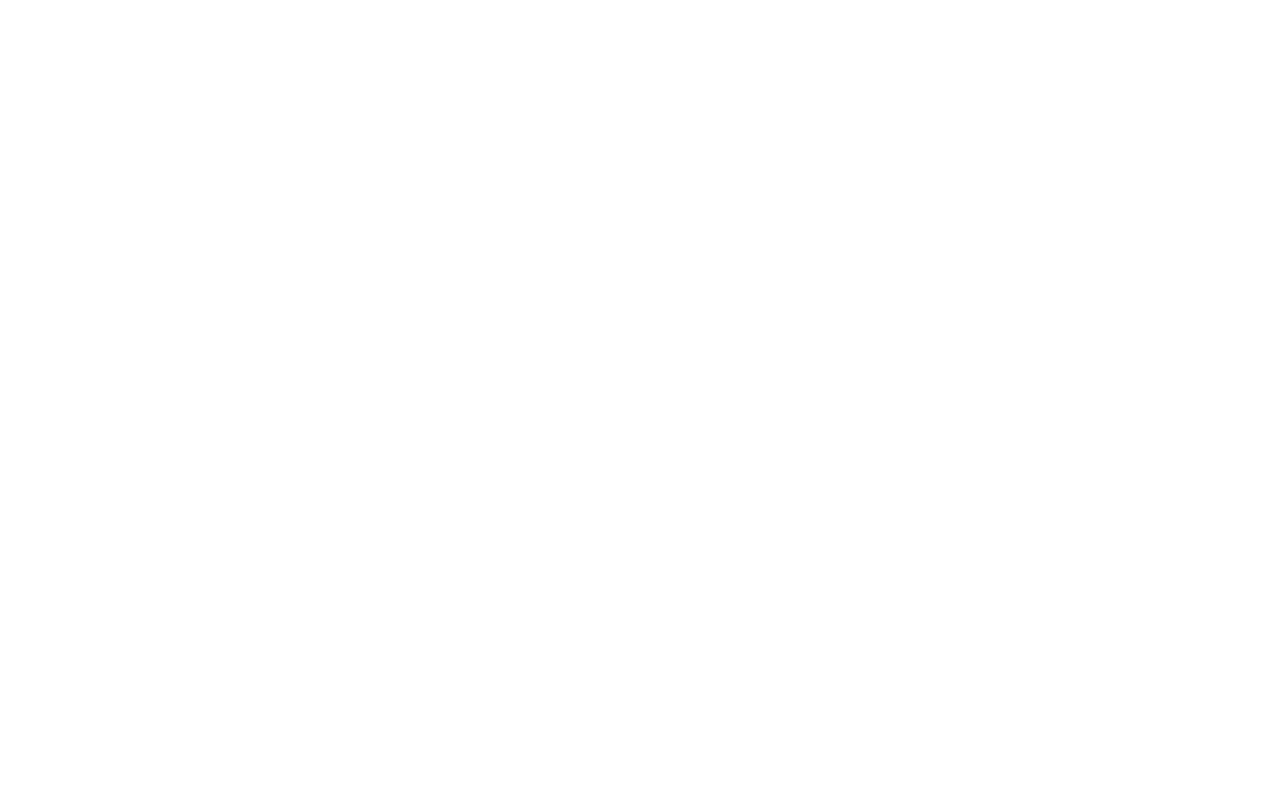
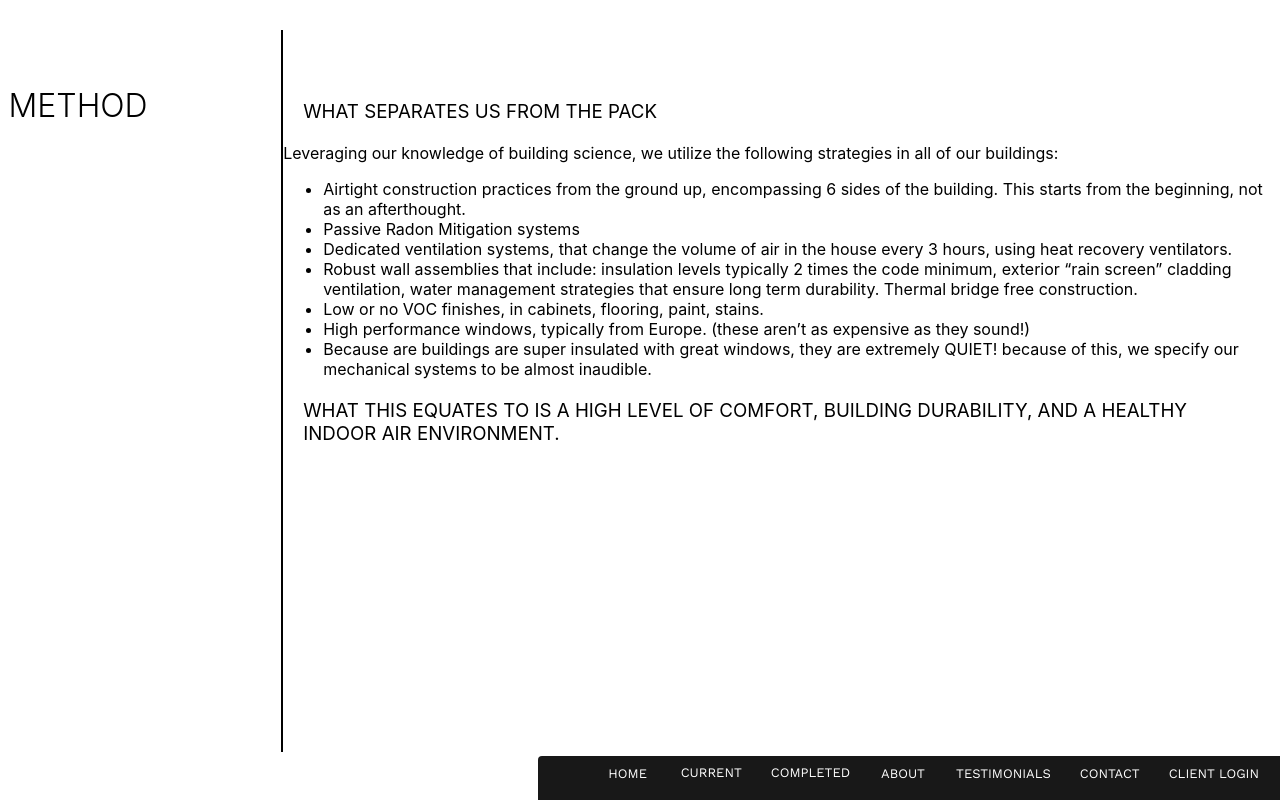
Before and after one commit to grizzCode/builder, a React (Create React App) app: page /method in a window 1280 px wide. Built offline with nearby package versions, Linux system fonts and the light colour scheme.

Commit message:
added project descriptions

```diff
--- a/public/index.html
+++ b/public/index.html
@@ -4,7 +4,9 @@
     <meta charset="utf-8" />
     <link rel="icon" href="%PUBLIC_URL%/mountain-48.ico" />
     <link rel="stylesheet" href="https://fonts.googleapis.com/css?family=Roboto:300,400,500,700&display=swap" />
-    <link href="https://fonts.googleapis.com/css2?family=Work+Sans:wght@300;400;700&display=swap" rel="stylesheet">    <meta name="viewport" content="width=device-width, initial-scale=1" />
+    <link href="https://fonts.googleapis.com/css2?family=Work+Sans:wght@300;400;700&display=swap" rel="stylesheet">
+    <link href="https://fonts.googleapis.com/css2?family=Montserrat:wght@300&display=swap" rel="stylesheet">
+   <meta name="viewport" content="width=device-width, initial-scale=1" />
     <meta name="theme-color" content="#000000" />
     <meta
       name="Park City Passive House Builder"
--- a/src/App.js
+++ b/src/App.js
@@ -2,9 +2,9 @@
 import './App.css';
 import { BrowserRouter, Switch, Route } from 'react-router-dom'
 import Home from './components/Home'
-import Process from './components/Process'
 import About from './components/About'
-import Green_Building from './components/Green_Building';
+import Method from './components/Method';
+import Associates from './components/Associates';
 import Testimonials from './components/Testimonials'
 import Contact from './components/Contact'
 import CurrentProject from './components/Current_Project';
@@ -18,10 +18,9 @@
     <BrowserRouter>
       <Switch>
           <Route exact path="/" component={Home}/>
-          <Route exact path="/process" component={Process}/>
           <Route exact path="/about" component={About}/>
           <Route exact path="/contact_us" component={Contact}/>
-          <Route exact path="/green-building" component={Green_Building}/>
+          <Route exact path="/method" component={Method}/>
           <Route exact path="/pineridge">
             <CurrentProject name="PINERIDGE" image={PineridgeImg} />
           </Route>
@@ -29,26 +28,27 @@
             <CurrentProject name="ROBERTSON" image={RobertsonImg} />
           </Route>
           <Route exact path="/testimonials" component={Testimonials}/>
+          <Route exact path="/associates" component={Associates}/>
           <Route exact path="/canyon">
-            <CompletedProject name="CANYON" images={canyon_images}/>
+            <CompletedProject name="PINERIDGE" images={pineridge_images} description={pineridge_description} specs={pineridge_specs}/>
           </Route>
           <Route exact path="/stagecoach">
-            <CompletedProject name="STAGECOACH" images={stagecoach_images}/>
+            <CompletedProject name="STAGECOACH" images={stagecoach_images} description={stagecoach_description} specs={stagecoach_specs}/>
           </Route>
           <Route exact path="/hitching_post">
-            <CompletedProject name="HITCHING POST" images={hitching_post_images}/>
+            <CompletedProject name="HITCHING POST" images={hitching_post_images} description={hitching_post_description} specs={hitching_post_specs}/>
           </Route>
           <Route exact path="/sterlingwood">
-            <CompletedProject name="STERLINGWOOD" images={sterlingwood_images}/>
+            <CompletedProject name="STERLINGWOOD" images={sterlingwood_images} description={sterlingwood_description} specs={sterlingwood_specs}/>
           </Route>
           <Route exact path="/interlaken">
-            <CompletedProject name="INTERLAKEN" images={interlaken_images}/>
+            <CompletedProject name="INTERLAKEN" images={interlaken_images} description={interlaken_description} specs={interlaken_specs}/>
           </Route>
           <Route exact path="/meadows">
-            <CompletedProject name="MEADOWS PASSIVE HOUSE" images={meadows_images}/>
+            <CompletedProject name="MEADOWS PASSIVE HOUSE" images={meadows_images} description={meadows_description} specs={meadows_specs}/>
           </Route>
           <Route exact path="/maple">
-            <CompletedProject name="MAPLE PASSIVE HOUSE" images={maple_images}/>
+            <CompletedProject name="MAPLE PASSIVE HOUSE" images={maple_images} description={maple_description} specs={maple_specs}/>
           </Route>
       </Switch>
     </BrowserRouter>
@@ -58,8 +58,28 @@
 export default App;
 
 
+const pineridge_description = "The was our first of many projects with Park City Design+Build . Dift Design was responsible for this plan, with Klima Architecture now being the other part of the company previously known as PCDB."
 
-const canyon_images = [
+const pineridge_specs = (
+<>
+<p>Architect: Park City Design+Build: Andrew Foster (now Drift Design)</p>
+<a href="https://www.driftdesignstudio.co/">https://www.driftdesignstudio.co/</a>
+<p>Interior design by clients and T&T</p>
+<ul>
+  <p>3000 SF</p>
+  <p>Completed February 2018</p>
+  <p>17 month timeline including a 4-1/2 month winter shutdown</p>
+  <p>Zola European windows</p>
+  <p>Mitsubishi ducted heat pump system</p>
+  <p>Extensive board form concrete, performed in-house </p>
+  <p>Pine Tar siding finish</p>
+  <p>Solar PV system</p>
+  <p>2 x 8 Double stud wall with 3” continuous exterior insulation</p>
+</ul>
+</>
+)
+
+const pineridge_images = [
   {
     original: 'https://res.cloudinary.com/grizzcode-llc/image/upload/v1595522837/T%20AND%20T%20BUILDERS/Canyon%20Dr/6960Canyon_DR_68_rxsh8w.jpg',
   },
@@ -133,6 +153,27 @@
     original: 'https://res.cloudinary.com/grizzcode-llc/image/upload/v1595522813/T%20AND%20T%20BUILDERS/Canyon%20Dr/6960Canyon_DR_7_apcco3.jpg',
   },
 ];
+
+const stagecoach_description = "This project was built for a wonderful couple and their German Shepherd."
+
+const stagecoach_specs = (
+<>
+<p>Architect: Park City Design+Build : Chris Price</p>
+<a href="http://klimaarchitecture.com/">http://klimaarchitecture.com</a>
+<p>Interior design by clients and T&T</p>
+<ul>
+  <p>3006 SF House</p>
+  <p>936 sf garage</p>
+  <p>Main level living</p>
+  <p>Wine room, utilizing only the earth for conditioning</p>
+  <p>This space maintains 50 degrees year round!</p>
+  <p>12” double Stud wall construction</p>
+  <p>Zola European windows</p>
+  <p>Solar PV system</p>
+  <p>Completed February 2020 (17 month timeline, including a 4 month winter shutdown)</p>
+</ul>
+</>
+)
 
 const stagecoach_images = [
   {
@@ -353,6 +394,24 @@
   },
 ];
 
+const hitching_post_description = "These clients have become great friends!"
+
+const hitching_post_specs = (
+  <>
+  <p>Architect: Brach Design </p>
+  <a href="https://www.brachdesign.com/">https://www.brachdesign.com/</a>
+  <p>Interior design by clients and T&T</p>
+  <ul>
+    <p>3000 SF</p>
+    <p>Completed April 2016</p>
+    <p>11 month construction timeline</p>
+    <p>2x6 wall assembly with 3” exterior foam</p>
+    <p>Alpen High Performance Windows</p>
+    <p>Hydronic baseboard heating  / DHW combi system</p>
+  </ul>
+  </>
+  )
+
 const hitching_post_images = [
   {
     original: 'https://res.cloudinary.com/grizzcode-llc/image/upload/v1595883232/T%20AND%20T%20BUILDERS/Hitching%20Post%20Dr/_JAH9073_swwwns.jpg',
@@ -514,6 +573,19 @@
     original: 'https://res.cloudinary.com/grizzcode-llc/image/upload/v1595883329/T%20AND%20T%20BUILDERS/Hitching%20Post%20Dr/_JAH8893_czifwj.jpg',
   },
 ];
+
+const sterlingwood_description = "Floor plan revisions and layout by T&T, interior design by Alder & Tweed"
+
+const sterlingwood_specs = (
+<>
+  <p>This was a 3000 SF condo remodel for friends that happen to live out of the country. </p>
+  <p> The online collaboration was a another great example of clients trusting in us to see their vision (or dreams!) through to the end.</p>
+  <p>We completely “gutted” the interior to the studs, stripped all of the mechanicals and started over. Where this may
+    seem wasteful, the project was built in the early 80’s, and built poorly at that. The upper level was hot in
+    the summer, the lower level was an ice box in the winter, and they never had enough hot water. We delivered on
+    redesigning these systems and other to create another comfortable / healthy project that they love.</p>
+</>
+)
 
 const sterlingwood_images = [
   {
@@ -764,6 +836,23 @@
   },
 ];
 
+const interlaken_description = "This project was built for a friend on the site of an old cabin that was built in the 70’s."
+
+const interlaken_specs = (
+  <>
+  <p>Architect: Park City Design+Build: Andrew Foster (now Drift Design)</p>
+  <a href="https://www.driftdesignstudio.co/">https://www.driftdesignstudio.co/</a>
+  <ul>
+    <p>2154 SF House</p>
+    <p>1700 SF Garage!</p>
+    <p>809 SF of deck space to maximize outdoor living!</p>
+    <p>2 x 8 double stud wall construction</p>
+    <p>Completed January 2019. (9 month construction process)</p>
+  </ul>
+  </>
+  )
+
+
 const interlaken_images = [
   {
     original: 'https://res.cloudinary.com/grizzcode-llc/image/upload/v1595956726/T%20AND%20T%20BUILDERS/Jungfrau%20Hill%20Rd/272JungfrauHillRD_66_krdupe.jpg',
@@ -938,6 +1027,29 @@
   },
 ];
 
+const meadows_description = "This is the first fully certified Passive House in the city of Park City. (the first in Summit County is owned by T&T!) This project was constructed for a family from Northern California who is conscious about their overall environmental impact."
+
+const meadows_specs = (
+  <>
+  <p>Architect: Park City Design+Build : Chris Price</p>
+  <a href="http://klimaarchitecture.com/">http://klimaarchitecture.com</a>
+  <p>Interior design by J2 , Julie Chahine</p>
+  <p>This project team was a great example of enjoyable building experience!</p>
+  <ul>
+    <p>5000 SF</p>
+    <p>12” double stud wall, with 3” continuous exterior insulation </p>
+    <p>Lumos solar canopies over decks, with additional solar PV on upper roof</p>
+    <p>All electric, truly net zero!</p>
+    <p>Heat pump heating and cooling</p>
+    <p>Zehnder HRV ventilation system</p>
+    <p>Glo European windows</p>
+    <p>Sanden heat pump water heater (first in Utah)</p>
+    <p>Delta Millworks Sho-sugi-ban siding</p>
+    <p>Completed August 2019 (15 month construction process)</p>
+  </ul>
+  </>
+  )
+
 const meadows_images = [
   {
     original: 'https://res.cloudinary.com/grizzcode-llc/image/upload/v1595907375/T%20AND%20T%20BUILDERS/Thorjussen/Meadows_Dr_PC-9_dbnjr8.jpg',
@@ -1049,6 +1161,26 @@
   },
 ];
 
+const maple_description = "This was the first certified passive house in Summit county, built and occupied by Travis and Tammy of T and T Mountain Builders."
+
+const maple_specs = (
+  <>
+  <p>Designed by Travis and Tammy</p>
+  <p>Passive house consulting by Dave Brach</p>
+  <ul>
+    <p>Completed November 2014</p>
+    <p>5 month construction timeline (whew!)</p>
+    <p>2350 SF</p>
+    <p>All electric</p>
+    <p>Solar Thermal domestic hot water</p>
+    <p>Solar PV</p>
+    <p>Net Zero</p>
+    <p>Zola European windows</p>
+    <p>Zehnder HRV ventilation</p>
+  </ul>
+  </>
+  )
+
 const maple_images = [
   {
     original: 'https://res.cloudinary.com/grizzcode-llc/image/upload/v1596668610/T%20AND%20T%20BUILDERS/Maple/Screen_Shot_2020-08-05_at_5.02.19_PM_y2ze1h.png',
--- /dev/null
+++ b/src/components/Associates.js
@@ -0,0 +1,64 @@
+import React from 'react'
+import Menu from './Menu'
+import styled from 'styled-components'
+
+export default function Associates() {
+
+  return(
+    <>
+      <Menu/>
+      <StyledDiv>
+        <HeaderDiv>
+        <StyledHeader>ASSOCIATES</StyledHeader>
+        </HeaderDiv>
+        <StyledText>
+          <StyledH4>Associates</StyledH4>
+
+        </StyledText>
+
+      </StyledDiv>
+    </>
+  )
+}
+
+const StyledText = styled.div`
+  margin: auto;
+  height: 84vh;
+  width: 78%;
+  margin-top: 50px;
+  overflow: scroll;
+`
+
+const StyledHeader = styled.h1`
+  font-family: inherit;
+  font-weight: 300;
+  margin-top: 20%;
+  margin-left: 3%;
+`
+
+const StyledDiv = styled.div`
+  display: flex;
+  justify-content: center
+  width: 100%;
+  height: 1vm;
+  margin-top: 30px;
+`
+
+const HeaderDiv = styled.div`
+  border-right: 2px solid black;
+  width: 22%;
+`
+
+const StyledP = styled.p`
+  font-family: inherit;
+  font-weight: 300;
+  margin: 20px;
+  color: inherit;
+`
+
+const StyledH4 = styled.h3`
+  font-family: inherit;
+  text-transform: uppercase;
+  font-weight: 400;
+  margin: 20px;
+`
--- a/src/components/Completed_Project.js
+++ b/src/components/Completed_Project.js
@@ -11,7 +11,11 @@
       <Menu/>
       <StyledDiv>
         <HeaderDiv>
-        <StyledHeader>{props.name}</StyledHeader>
+          <StyledHeader>{props.name}</StyledHeader>
+          <StyledList>
+            <StyledList>{props.description}</StyledList>
+            <StyledList>{props.specs}</StyledList>
+          </StyledList>
         </HeaderDiv>
         <GalleryDiv>
           <Gallery images={props.images}/>
@@ -26,13 +30,14 @@
   height: 80vh;
   width: 78vw;
   overflow: hidden;
-
 `
 
 const StyledHeader = styled.h1`
   font-family: inherit;
   font-weight: 300;
-  margin-top: 20%;
+  font-size: 36px;
+  margin-top: 10%;
+  margin-bottom: 10%;
   margin-left: 3%;
 `
 
@@ -40,10 +45,18 @@
   display: flex;
   justify-content: center
   width: 100%;
-  margin-top: 30px;
+  margin-top: 10px;
 `
 
 const HeaderDiv = styled.div`
   border-right: 2px solid black;
-  width: 18%;
+  width: 22%;
+  height: 90vh;
+  overflow: scroll;
 `
+const StyledList = styled.div`
+  font-family: font-family: 'Montserrat', sans-serif;
+  font-weight: 300;
+  color: #111111;
+  margin: 11px;
+`
--- /dev/null
+++ b/src/components/Method.js
@@ -0,0 +1,74 @@
+import React from 'react'
+import Menu from './Menu'
+import styled from 'styled-components'
+
+export default function Method() {
+
+  return(
+    <>
+      <Menu/>
+      <StyledDiv>
+        <HeaderDiv>
+        <StyledHeader>METHOD</StyledHeader>
+        </HeaderDiv>
+        <StyledText>
+          <StyledH4>What separates us from the pack</StyledH4>
+          <p>Leveraging our knowledge of building science, we utilize the following strategies in all of our buildings:</p>
+          <ul>
+            <li>Airtight construction practices from the ground up, encompassing 6 sides of the building. This starts from the beginning, not as an afterthought. </li>
+            <li>Passive Radon Mitigation systems</li>
+            <li>Dedicated ventilation systems, that change the volume of air in the house every 3 hours, using heat recovery ventilators.</li>
+            <li>Robust wall assemblies that include: insulation levels typically 2 times the code minimum, exterior “rain screen” cladding ventilation, water management strategies that ensure long term durability. Thermal bridge free construction.</li>
+            <li>Low or no VOC finishes, in cabinets, flooring, paint, stains.</li>
+            <li>High performance windows, typically from Europe. (these aren’t as expensive as they sound!)</li>
+            <li>Because are buildings are super insulated with great windows, they are extremely QUIET!  because of this, we specify our mechanical systems to be almost inaudible. </li>
+          </ul>
+          <StyledH4>What this equates to is a high level of comfort, building durability, and a healthy indoor air environment. </StyledH4>
+        </StyledText>
+
+      </StyledDiv>
+    </>
+  )
+}
+
+const StyledText = styled.div`
+  margin: auto;
+  height: 84vh;
+  width: 78%;
+  margin-top: 50px;
+  overflow: scroll;
+`
+
+const StyledHeader = styled.h1`
+  font-family: inherit;
+  font-weight: 300;
+  margin-top: 20%;
+  margin-left: 3%;
+`
+
+const StyledDiv = styled.div`
+  display: flex;
+  justify-content: center
+  width: 100%;
+  height: 1vm;
+  margin-top: 30px;
+`
+
+const HeaderDiv = styled.div`
+  border-right: 2px solid black;
+  width: 22%;
+`
+
+const StyledP = styled.p`
+  font-family: inherit;
+  font-weight: 300;
+  margin: 20px;
+  color: inherit;
+`
+
+const StyledH4 = styled.h3`
+  font-family: inherit;
+  text-transform: uppercase;
+  font-weight: 400;
+  margin: 20px;
+`
```
Also changed, not shown: src/components/Green_Building.js (deleted, +0 -8 lines), src/components/Menu.js (+7 -2 lines), src/components/Process.js (deleted, +0 -8 lines).
